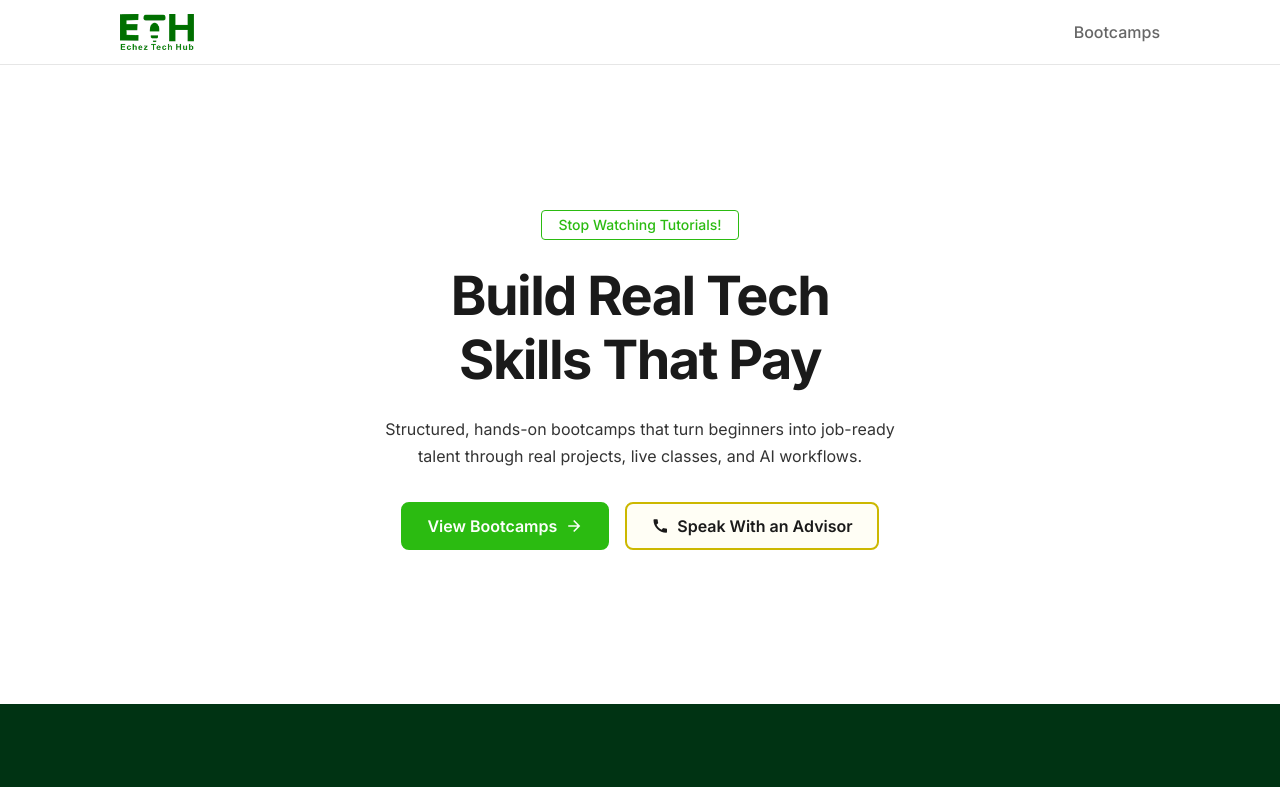
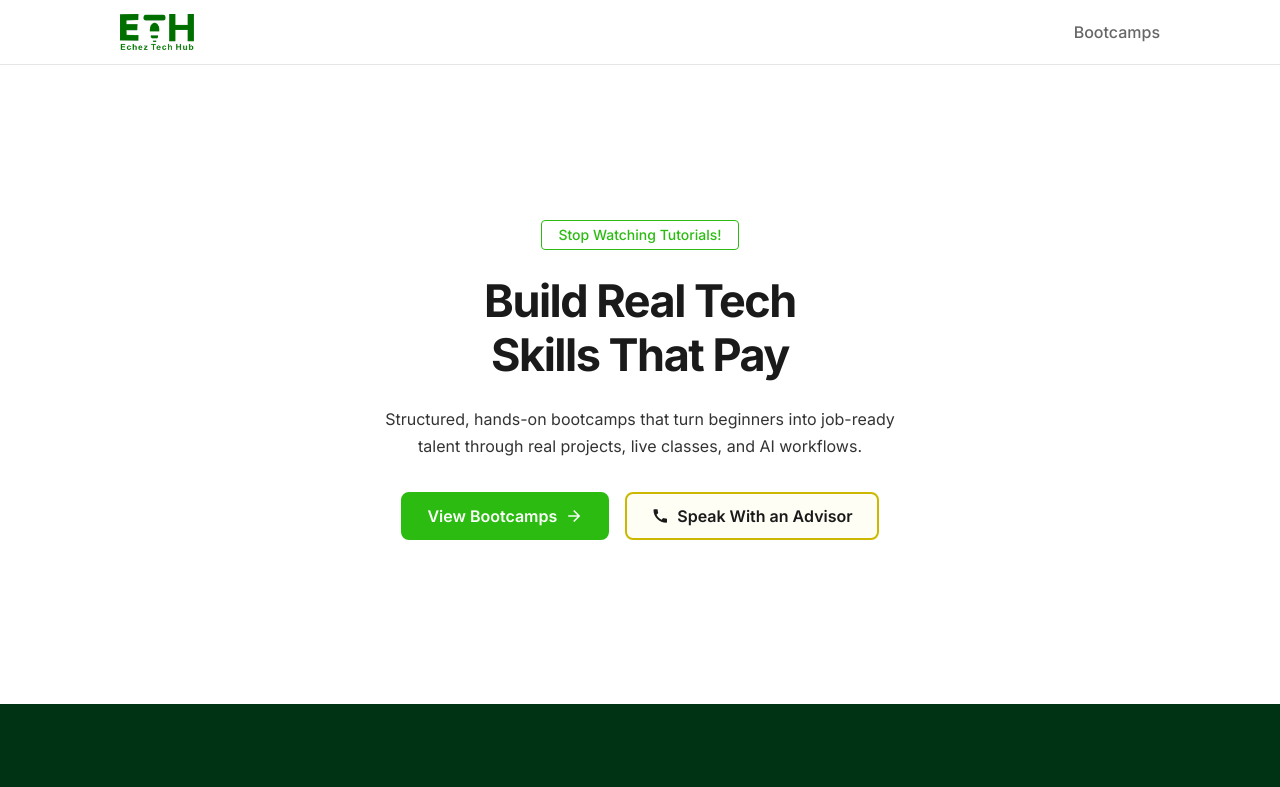
Before and after one commit to Jeremiah-U/echez-tech-hub, a React (Vite) app: page / in a window 1280 px wide. Shown: the top 787 px of the page. Built offline with nearby package versions, Linux system fonts and the light colour scheme; no server answers.

Commit message:
Revert hero title to display-medium for desktop

```diff
--- a/src/styles/components.css
+++ b/src/styles/components.css
@@ -112,7 +112,7 @@
   margin-top: var(--number-8);
 }
 @media (min-width: 768px) {
-  .hero__title { font-size: var(--typography-display-large-font-size); line-height: var(--typography-display-large-line-height); }
+  .hero__title { font-size: var(--typography-display-medium-font-size); line-height: var(--typography-display-medium-line-height); }
 }
 
 /* ===== CTA SECTION ===== */
```
